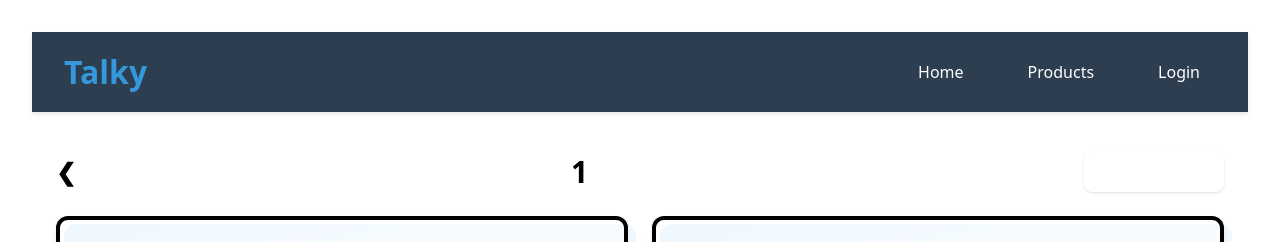
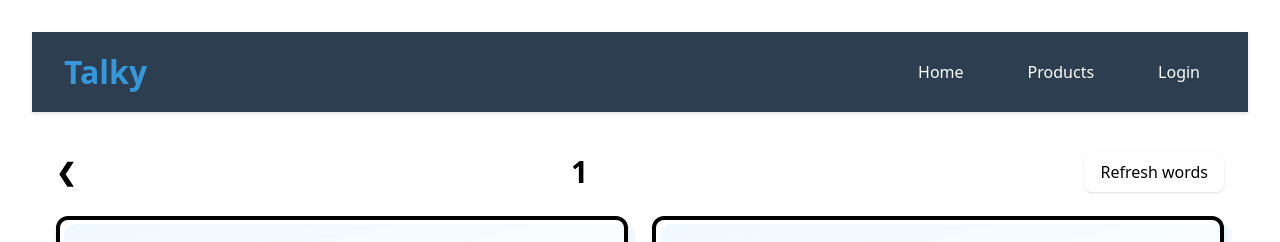
Before and after one commit to superasymmetry/Talky-full-app, a React (Vite) app in the folder talky-app/: page /soundbank/1 in a window 1280 px wide. Shown: the top 242 px of the page. Built offline with nearby package versions, Linux system fonts and the light colour scheme; no server answers.

Commit message:
api stuff (work in progress)

```diff
--- a/package.json
+++ b/package.json
@@ -1,5 +1,6 @@
 {
   "dependencies": {
+    "@google/generative-ai": "^0.24.1",
     "react": "^18.3.1",
     "react-dom": "^18.3.1",
     "react-router-dom": "^6.30.1",
--- a/talky-app/src/SoundBank/SoundBank.jsx
+++ b/talky-app/src/SoundBank/SoundBank.jsx
@@ -3,6 +3,7 @@ import { useNavigate } from 'react-router-dom'
 import Header from '../Header/Header.jsx'
 import Footer from '../Footer.jsx'
 import Card from '../Card.jsx'
+
 
 const categories = [
   { id: 'l-sounds', name: 'L SOUNDS' },
--- a/talky-app/src/SoundBank/SoundBankCategory.jsx
+++ b/talky-app/src/SoundBank/SoundBankCategory.jsx
@@ -3,6 +3,7 @@ import { useParams, useNavigate } from 'react-router-dom'
 import Header from '../Header/Header.jsx'
 import Footer from '../Footer.jsx'
 import Card from '../Card.jsx'
+import { generateWords } from "../genWords.js";
 
 const samplePads = [
   'Ladybug','Elephant','Sleep','Baseball','Leaf','Lemon','Planet','Leg','Eleven','Letter','Laugh','Llama'
@@ -14,14 +15,21 @@ export default function SoundBankCategory(){
   const [words, setWords] = useState(samplePads)
   const tiltOptions = { max: 6, speed: 300, scale: 1.01 }
 
-  async function refreshWords(){
+  async function refreshWords() {
     try {
-      const res = await fetch('/api/generate-words')
-      if (!res.ok) throw new Error('no gen')
-      const json = await res.json()
-      if (json.words && json.words.length) setWords(json.words)
+      const newWords = await generateWords(id || "general words");
+
+      console.log("Generated words from Gemini:", newWords);
+      alert("Generated words:\n" + newWords.join(", "));
+
+      if (newWords && newWords.length) {
+        setWords(newWords);
+      } else {
+        console.warn("No words generated, keeping old list.");
+      }
     } catch (e) {
-      console.warn('refresh failed, using sample pads', e)
+      console.error("Failed to generate words", e);
+      alert("❌ Failed to generate words.\nCheck console for details.\nError: " + e.message);
     }
   }
 
@@ -35,7 +43,7 @@ export default function SoundBankCategory(){
           <button onClick={() => navigate('/soundbank')} className="text-2xl text-primary font-bold">❮</button>
           <h2 className="text-3xl font-extrabold text-primary tracking-wider">{(id || '').replace('-', ' ').toUpperCase()}</h2>
           <div className="flex items-center gap-3">
-            <button onClick={refreshWords} className="px-4 py-2 bg-primary text-white rounded-lg shadow">Refresh words</button>
+            <button onClick={refreshWords} className="px-4 py-2 bg-primary rounded-lg shadow">Refresh words</button>
           </div>
         </div>
 
--- /dev/null
+++ b/talky-app/src/genWords.js
@@ -0,0 +1,21 @@
+import { GoogleGenerativeAI } from "@google/generative-ai";
+
+const genAI = new GoogleGenerativeAI(import.meta.env.VITE_GEMINI_API_KEY);
+
+export async function generateWords(category) {
+  const model = genAI.getGenerativeModel({ model: "gemini-1.5-flash" });
+  console.log(genAI);
+
+  const prompt = `Generate 12 simple English words for kids that match this category: ${category}.
+  Return them as a JSON array of strings. Example: ["cat", "dog", "log"].`;
+
+  const result = await model.generateContent(prompt);
+  const text = result.response.text();
+
+  try {
+    return JSON.parse(text);
+  } catch {
+    // fallback: split by line/space
+    return text.split(/\s+/).slice(0, 12);
+  }
+}
```
Also changed, not shown: 2 other files (tests, documents, lock files or other folders).
